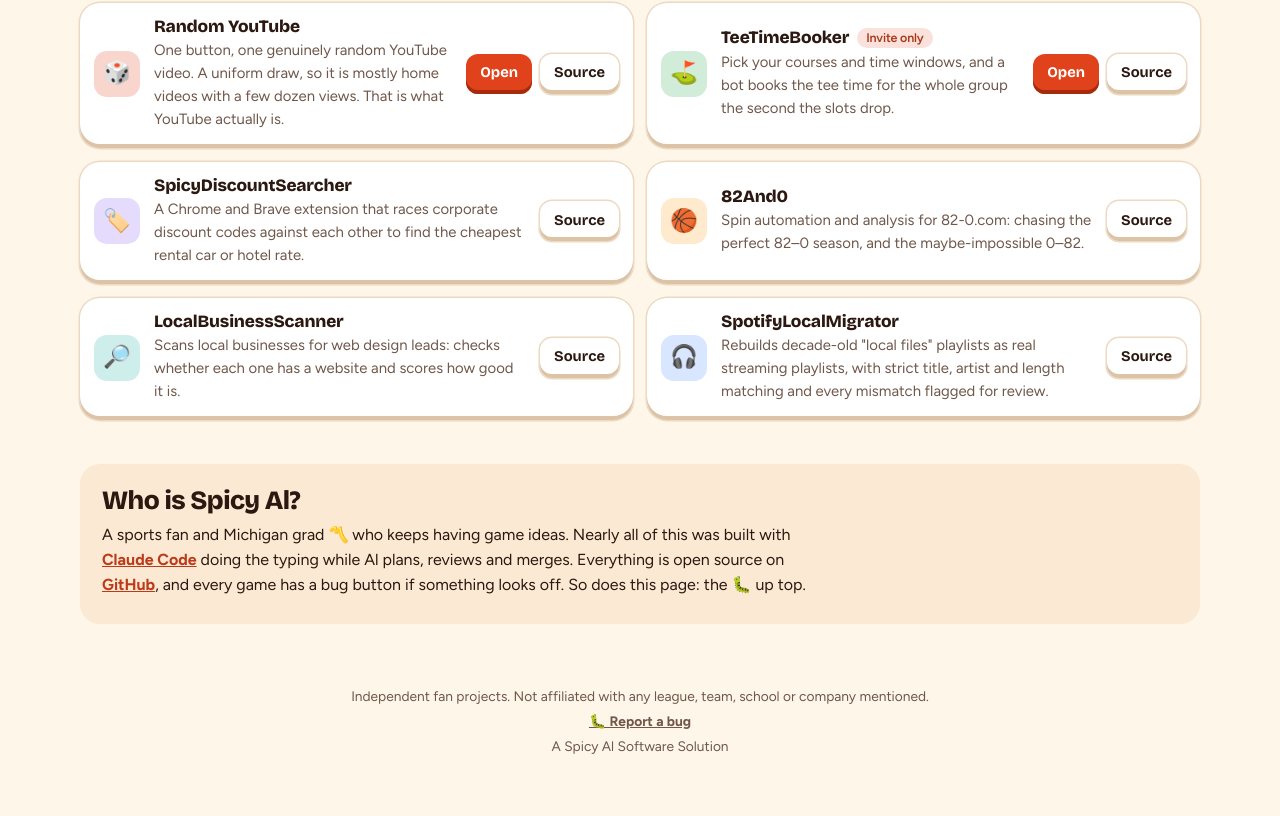
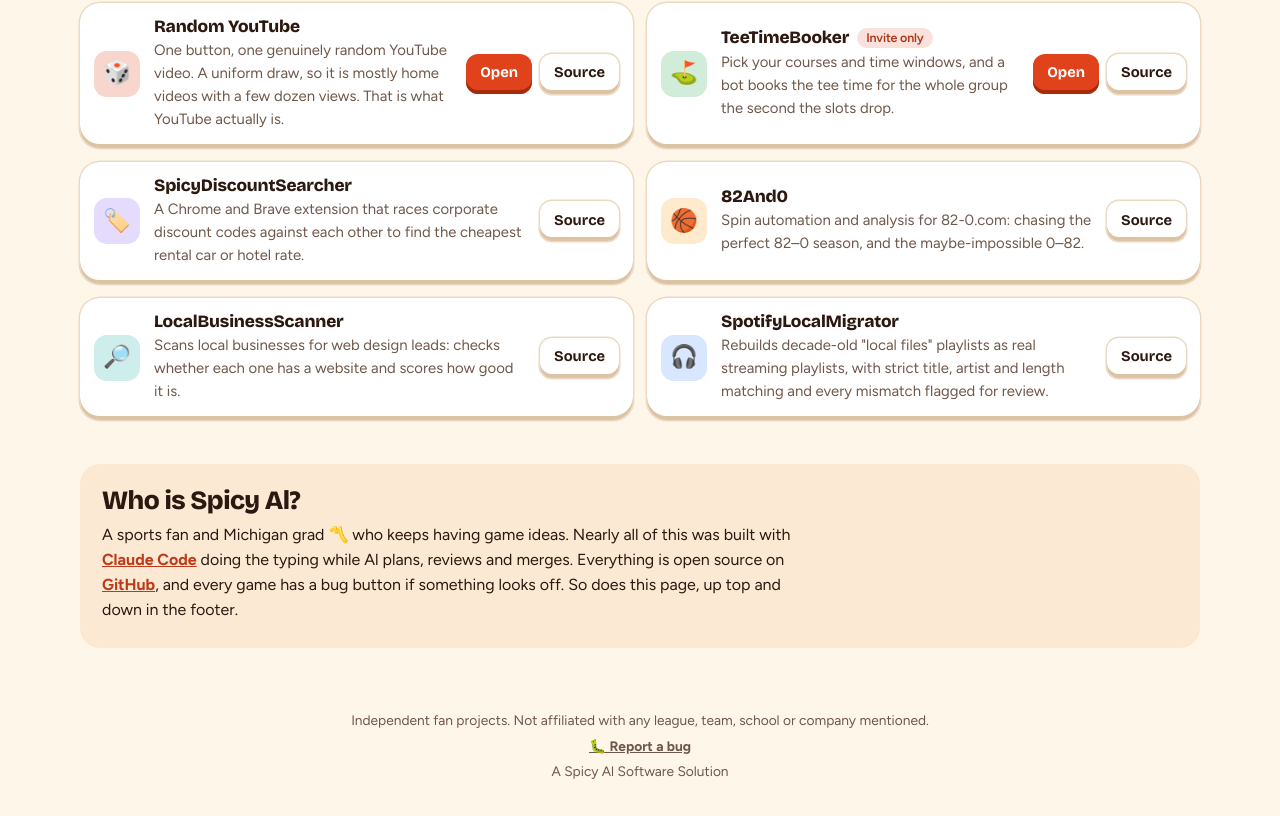
Before and after one commit to wardcrazy01894/SpicyAlsSoftwareEmporium, a website: page site/index.html in a window 1280 px wide. Shown: the part 1537-2353 px from the top of the page. Before the commit the page ends 2329 px from the top, so only its background shows below. Drawn offline with nearby package versions, Linux system fonts and the light colour scheme.

Commit message:
fix: review findings on the header bug button
The about text is true with or without JavaScript, and a test now fails if
app.js binds only the first bug trigger.

Co-Authored-By: Claude Fable 5.2 <noreply@anthropic.com>

```diff
--- a/site/app.js
+++ b/site/app.js
@@ -126,8 +126,8 @@
   }
 
   // ---- report a bug ----
-  // Without this the footer link simply opens a blank GitHub issue. With it,
-  // that link and the header's 🐛 button open a dialog that posts to the
+  // Without this the footer link simply opens a blank GitHub issue (and the
+  // header's 🐛 button stays hidden). With it, both open a dialog that posts to the
   // emporium-bug worker, which files the issue; no GitHub account needed. If the worker is not configured or
   // not answering, the reporter is handed a prefilled GitHub issue instead.
   var bugLinks = document.querySelectorAll('[data-bug-report]')
--- a/site/index.html
+++ b/site/index.html
@@ -531,8 +531,8 @@
             <a href="https://claude.com/claude-code" target="_blank" rel="noopener">Claude Code</a>
             doing the typing while Al plans, reviews and merges. Everything is open source on
             <a href="https://github.com/wardcrazy01894" target="_blank" rel="noopener">GitHub</a>,
-            and every game has a bug button if something looks off. So does this page: the 🐛 up
-            top.
+            and every game has a bug button if something looks off. So does this page, up top and
+            down in the footer.
           </p>
         </section>
       </div>
@@ -557,7 +557,8 @@
       </div>
     </footer>
 
-    <!-- Opened by app.js from the header 🐛 button and the footer link. data-bug-endpoint is the emporium-bug
+    <!-- Opened by app.js from the header 🐛 button and the footer link.
+         data-bug-endpoint is the emporium-bug
          worker (worker/, docs/OPERATIONS.md); empty means "hand over to GitHub". -->
     <dialog
       class="bug-dialog"
```
Also changed, not shown: tests/bug-report.test.mjs (+4 -0 lines).
